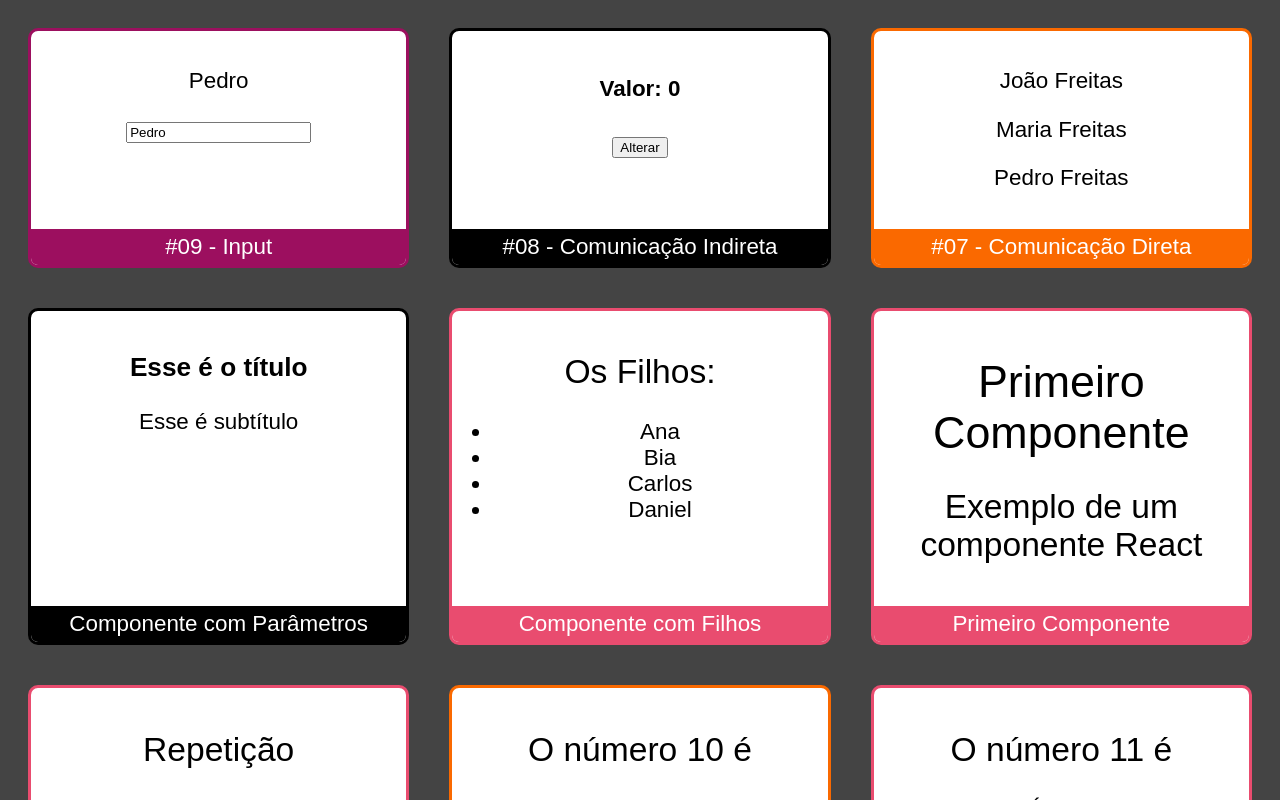
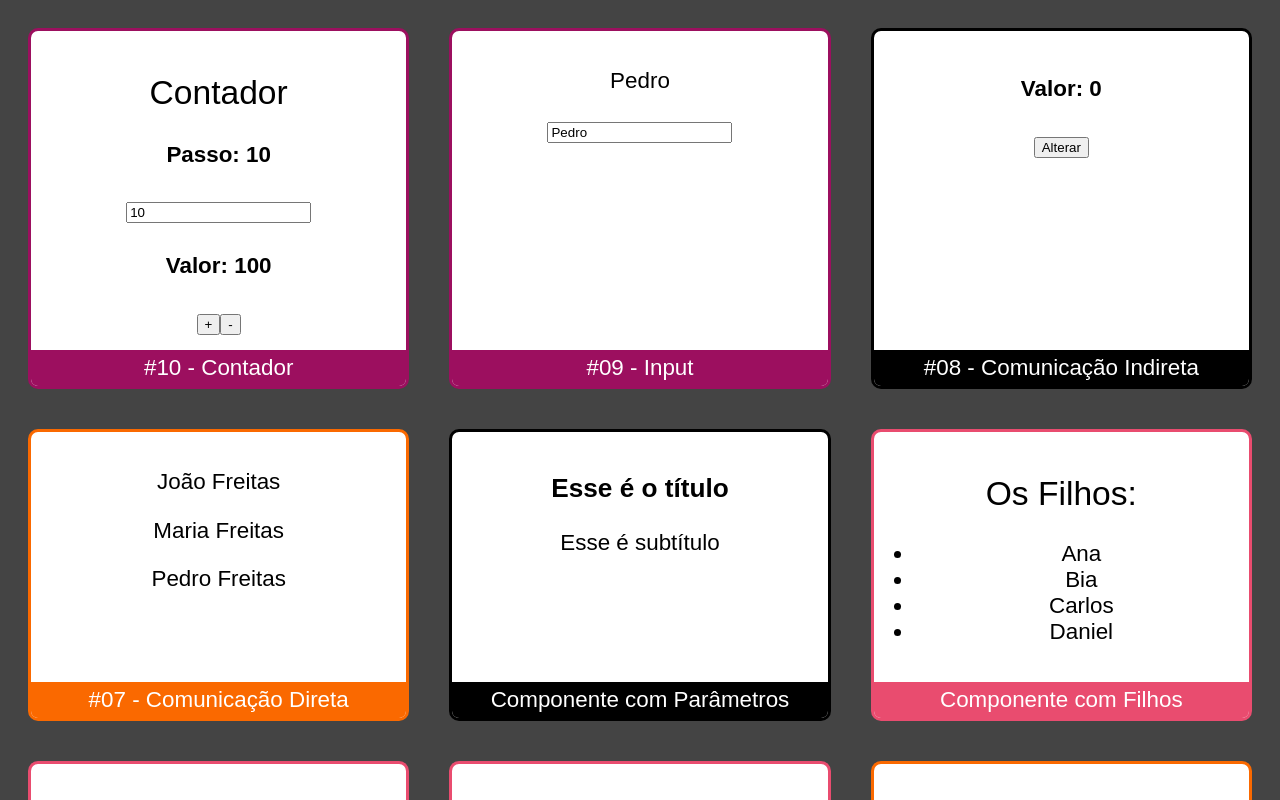
Before and after one commit to caiofov/Reactjs-Masterclass, a React (Create React App) app in the folder react-tutorial/: page / in a window 1280 px wide. Shown: the top 800 px of the page. Built offline with nearby package versions, Linux system fonts and the light colour scheme.

Commit message:
classes, state, counter and buttons - 55:50

```diff
--- a/react-tutorial/src/App.jsx
+++ b/react-tutorial/src/App.jsx
@@ -11,11 +11,15 @@ import CondicionalComIf from './components/basicos/CondicionalComIf'
 import Pai from './components/comunicacao/direta/Pai'
 import Super from './components/comunicacao/indireta/Super'
 import Input from './components/form/Input'
+import Contador from './components/contador/Contador'
 
 //importando a folha de estilo
 import './App.css'
 export default (props) => (
 <div className='App'>
+    <Card titulo="#10 - Contador" color="#9C0F5F">
+        <Contador passo={10} valor={100}></Contador>
+    </Card>
     <Card titulo="#09 - Input" color="#9C0F5F">
         <Input></Input>
     </Card>
--- /dev/null
+++ b/react-tutorial/src/components/contador/Botoes.jsx
@@ -0,0 +1,10 @@
+import React from "react";
+
+export default (props) => {
+    return (
+        <div>
+            <button onClick={props.onInc}>+</button>
+            <button onClick={props.onDec}>-</button>
+        </div>
+    )
+}
--- /dev/null
+++ b/react-tutorial/src/components/contador/Contador.jsx
@@ -0,0 +1,57 @@
+import React, { Component } from "react";
+import Botoes from "./Botoes";
+import Display from "./Display";
+import PassoForm from "./PassoForm";
+
+export default class Contador extends Component { //criamos uma classe que irá extender a classe de componente react
+
+    // constructor(props){
+    //     super(props)
+
+    //     //o estado terá dois valores
+    //     this.state = {
+    //         passo: props.passo, //de quanto em quanto será adicionado/retirado do contador
+    //         valor: 0
+    //     }
+
+    // }
+
+    //pode se fazer de uma forma mais simples:
+    state = {
+        passo: this.props.passo || 1, //de quanto em quanto será adicionado/retirado do contador
+        valor: this.props.valor || 0
+    }
+
+    render() {
+        return (
+            <div>
+                <h2>Contador</h2>
+                <div>
+                    <PassoForm passo = {this.state.passo} onPassoChange={this.mudarPasso}></PassoForm>
+                    <Display valor = {this.state.valor}></Display>
+                </div>
+
+                <Botoes onInc = {this.inc} onDec = {this.dec}></Botoes>
+            </div>
+        )
+    }
+
+    //as duas funções a seguir precisam ser arrow functions porque pode dar algum problema em relaçao ao THIS
+    inc = () => {
+        this.setState({
+            valor: this.state.valor + this.state.passo
+        })
+    }
+    dec = () => {
+        this.setState({
+            valor: this.state.valor - this.state.passo
+        })
+    }
+    //setState -> altera os valores do atributo de um objeto
+
+    mudarPasso = (novoPasso) => {
+        this.setState({
+            passo: novoPasso
+        })
+    }
+}
--- /dev/null
+++ b/react-tutorial/src/components/contador/Display.jsx
@@ -0,0 +1,7 @@
+import React from "react";
+
+export default (props) => {
+    return(
+        <h4>Valor: {props.valor}</h4>
+    )
+}
--- /dev/null
+++ b/react-tutorial/src/components/contador/PassoForm.jsx
@@ -0,0 +1,12 @@
+import React from "react";
+
+export default (props) => {
+    return(
+        <div>
+            <h4>Passo: {props.passo}</h4>
+            <input type="number" value = {props.passo}
+            onChange = {e => props.onPassoChange(+e.target.value)}/> {/* irá mudar o valor do passo para o que está escrito no input. O caractere "+" é apenas para garantir que o valor será numérico*/}
+        </div>
+
+    )
+}
```
